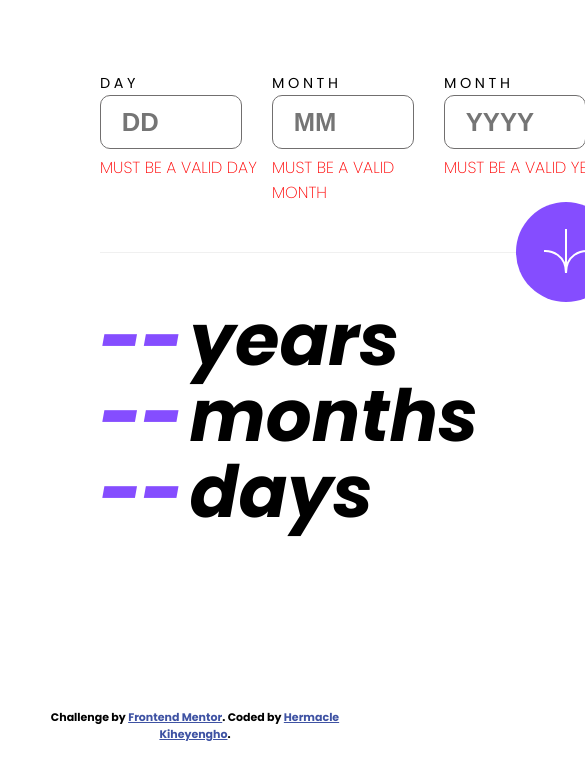
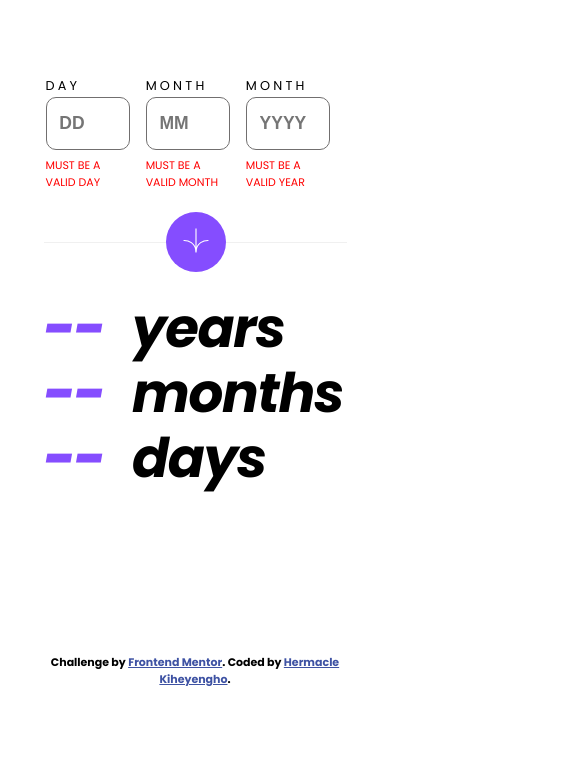
Before and after one commit to Hermacle/Age-calculator-app, a React (Vite) app: page / in a window 390 px wide. Shown: the top 780 px of the page, 585 px wide, since content can reach past the window. Built offline with nearby package versions, Linux system fonts and the light colour scheme; the HTML template or start-up script is replaced by a standard one.

Commit message:
feat : Responsive for Mobile View

```diff
--- a/src/App.jsx
+++ b/src/App.jsx
@@ -1,5 +1,7 @@
 import './styles/App.css'
 import './styles/ageCard.css'
+import './styles/mobilePoint.css'
+
 import Input from './components/Input'
 import Result from './components/Result'
 import Error from './components/Error'
--- a/src/styles/App.css
+++ b/src/styles/App.css
@@ -1,8 +1,5 @@
 #root {
-  max-width: 1280px;
   margin: 0 auto;
-  padding: 2rem;
-
 }
 
 .logo {
--- a/src/styles/ageCard.css
+++ b/src/styles/ageCard.css
@@ -1,4 +1,3 @@
-
 @import url('https://fonts.googleapis.com/css2?family=Poppins:ital,wght@0,100;0,200;0,300;0,400;0,500;0,600;0,700;0,800;0,900;1,100;1,200;1,300;1,400;1,500;1,600;1,700;1,800;1,900&display=swap');
 
 :root {
@@ -30,6 +29,7 @@
 }
 
 .age-calc-box {
+  margin-top: 2rem;
   background-color: rgba(255, 255, 255, 0.144);
   border-radius: 30px 30px 190px 30px;
   width: 100%;
--- /dev/null
+++ b/src/styles/mobilePoint.css
@@ -0,0 +1,79 @@
+
+/* -------- Mobile View  -------- */
+
+@media screen and (max-width: 700px) {
+
+  .age-calc-box {
+    margin-top: 2rem;
+    height: fit-content;
+    border-radius: 30px 30px 100px 30px;
+    width: 90%;
+  }
+
+  .input-bar {
+      margin: 2.5rem 1.5rem 1.5rem 1.5rem;
+      padding: 0;
+      justify-content: center;
+      align-items: right;
+  }
+
+  .day-input, .month-input, .year-input{
+      margin: 0;
+      padding: 0;
+      width: 33%;
+  }
+
+  .form-label {
+      font-size: .8rem;
+      letter-spacing: 0.25em;
+      margin: .4rem 0 .4rem 0;
+  }
+
+  .form-input {
+      font-size: 4.5vw;
+      height: 1.6rem;
+      width: 14.5vw;
+      padding: .8rem;
+  }
+
+  .error {
+      width: 80%;
+      font-size: 11px;
+      font-weight: 400;
+  }
+
+  .submit-bar {
+      position: relative;
+      text-align: center;
+      margin: 1rem 1.5rem 1.5rem 1.5rem;
+  }
+
+  #submit {
+      height: 3.75rem;
+      width: 3.75rem;
+  }
+
+  #arrow-icon {
+      height: 6.6vw;
+      width: 6.6vw;
+  }
+
+  .results-line {
+      margin-bottom: 2rem;
+  }
+
+  .results-box {
+      margin: 1.5rem 0 0 0;
+      padding: 0;
+  }
+
+  .results-text {
+      font-size: 14vw;
+      margin: -2rem 0 -2rem 1.5rem;
+      letter-spacing: -.08rem;
+  }
+
+  .results-label {
+      margin-left: 2rem;
+  }
+}
```
Lines whose indentation alone changed are shown as unchanged.
